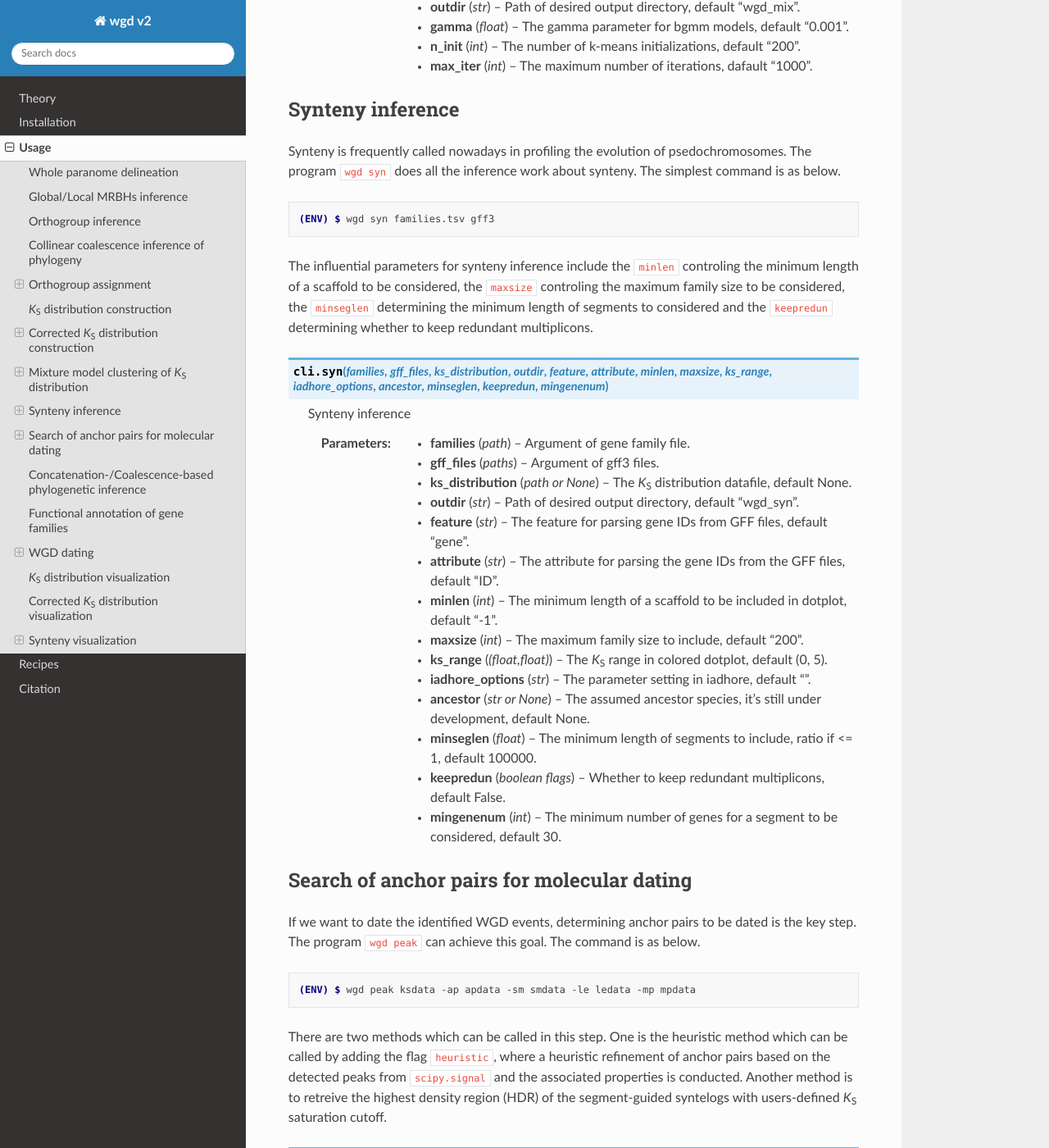
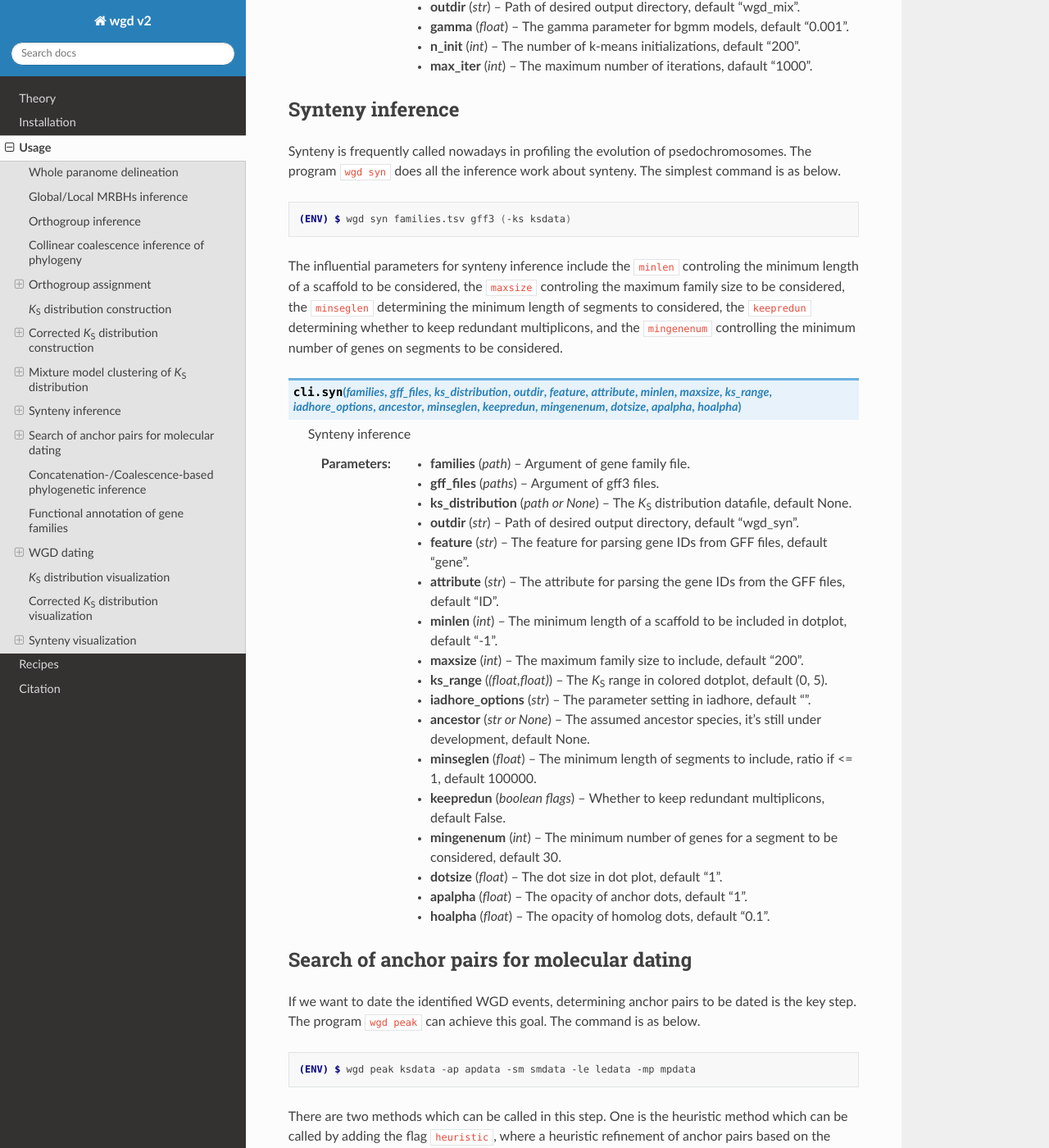
Before and after one commit to heche-psb/rtd-tutorial, a Sphinx documentation site: the page built from docs/source/usage.rst, in a window 1280 px wide and 1400 px high, scrolled down 7057 px. Shown: the whole window at 82% size. Built offline with Sphinx 7.4.7 and the Read the Docs theme 2.0.0, drawn with Linux system fonts in a browser that asks for light colours; some of the changed text lies outside the part shown.

Commit message:
more options for dot plot

```diff
--- a/docs/source/installation.rst
+++ b/docs/source/installation.rst
@@ -12,7 +12,7 @@ We have posted ``wgd v2`` on `PYPI <https://pypi.org/project/wgd/>`_ so the easi
 
    $ pip install wgd
 
-The version can be specified by replaceing "wgd" with, for instance "wgd==2.0.16".
+The version can be specified by replaceing "wgd" with, for instance "wgd==2.0.19".
 
 .. _source:
 
--- a/docs/source/recipes.rst
+++ b/docs/source/recipes.rst
@@ -61,6 +61,10 @@ The ones above are with *K*\ :sub:`S` annotation, the ones without *K*\ :sub:`S`
 .. image:: Aquilegia_coerulea-vs-Aquilegia_coerulea.dot.png
 
 .. image:: Aquilegia_coerulea-vs-Aquilegia_coerulea.dot_unit_gene.png
+
+.. note::
+
+   The opacity of anchor dots and all homolog dots can be set by the option ``apalpha`` and ``hoalpha`` separately. If one just wants to see the anchor dots, setting the `hoalpha` as 0 (or other minuscule values) will do. If one wants to see the distribution of whole dots better, setting the `hoalpha` higher (and `apalpha` lower) will do. The ``dotsize`` option can be called to adjust the size of dots.
 
 .. _mixturerecipe:
 
--- a/docs/source/usage.rst
+++ b/docs/source/usage.rst
@@ -280,11 +280,11 @@ Synteny is frequently called nowadays in profiling the evolution of psedochromos
 
 .. code-block:: console
 
-   (ENV) $ wgd syn families.tsv gff3
+   (ENV) $ wgd syn families.tsv gff3 (-ks ksdata)
 
-The influential parameters for synteny inference include the ``minlen`` controling the minimum length of a scaffold to be considered, the ``maxsize`` controling the maximum family size to be considered, the ``minseglen`` determining the minimum length of segments to considered and the ``keepredun`` determining whether to keep redundant multiplicons.
+The influential parameters for synteny inference include the ``minlen`` controling the minimum length of a scaffold to be considered, the ``maxsize`` controling the maximum family size to be considered, the ``minseglen`` determining the minimum length of segments to considered, the ``keepredun`` determining whether to keep redundant multiplicons, and the ``mingenenum`` controlling the minimum number of genes on segments to be considered.
 
-.. py:function:: cli.syn(families, gff_files, ks_distribution, outdir, feature, attribute, minlen, maxsize, ks_range, iadhore_options, ancestor, minseglen, keepredun, mingenenum)
+.. py:function:: cli.syn(families, gff_files, ks_distribution, outdir, feature, attribute, minlen, maxsize, ks_range, iadhore_options, ancestor, minseglen, keepredun, mingenenum, dotsize, apalpha, hoalpha)
 
    Synteny inference
 
@@ -316,6 +316,12 @@ The influential parameters for synteny inference include the ``minlen`` controli
    :type keepredun: boolean flags
    :param mingenenum: The minimum number of genes for a segment to be considered, default 30.
    :type mingenenum: int
+   :param dotsize: The dot size in dot plot, default "1".
+   :type dotsize: float
+   :param apalpha: The opacity of anchor dots, default "1".
+   :type apalpha: float
+   :param hoalpha: The opacity of homolog dots, default "0.1".
+   :type hoalpha: float
 
 .. _searchanchor:
 
@@ -554,7 +560,7 @@ The synteny plot produced by the program ``wgd syn`` can be reproduced by ``wgd
 
 The influential parameters include the ``minlen`` controling the minimum length of a scaffold to be included in dotplot, the ``maxsize`` determining the maximum family size to include, the ``minseglen`` determining the minimum length of segments to include, the ``keepredun`` controling whether to keep redundant multiplicons.
 
-.. py:function:: cli.viz(datafile,spair,outdir,gsmap,plotkde,reweight,em_iterations,em_initializations,prominence_cutoff,segments,minlen,maxsize,anchorpoints,multiplicon,genetable,rel_height,speciestree,onlyrootout,minseglen,keepredun,extraparanomeks,plotapgmm,plotelmm,components,mingenenum,plotsyn)
+.. py:function:: cli.viz(datafile,spair,outdir,gsmap,plotkde,reweight,em_iterations,em_initializations,prominence_cutoff,segments,minlen,maxsize,anchorpoints,multiplicon,genetable,rel_height,speciestree,onlyrootout,minseglen,keepredun,extraparanomeks,plotapgmm,plotelmm,components,mingenenum,plotsyn,dotsize,apalpha,hoalpha)
 
    *K*\ :sub:`S` distribution visualization
    Synteny visualization
@@ -607,7 +613,13 @@ The influential parameters include the ``minlen`` controling the minimum length
    :type plotelmm: boolean flag
    :param components: The range of the number of components to fit in anchor *K*\ :sub:`S` mixture modeling, default (1,4).
    :type components: (int,int)
-   :param mingenenum: The minimum number of genes for a segment to be considered, default 30.
+   :param mingenenum: The minimum number of genes for a segment to be considered, default "30".
    :type mingenenum: int
-   :param plotsyn: Whether to initiate the synteny plot.
+   :param plotsyn: Whether to initiate the synteny plot, default False.
    :type plotsyn: boolean flag
+   :param dotsize: The dot size in dot plot, default "1".
+   :type dotsize: float
+   :param apalpha: The opacity of anchor dots, default "1".
+   :type apalpha: float
+   :param hoalpha: The opacity of homolog dots, default "0.1".
+   :type hoalpha: float
```
Also changed, not shown: 2 other files.
